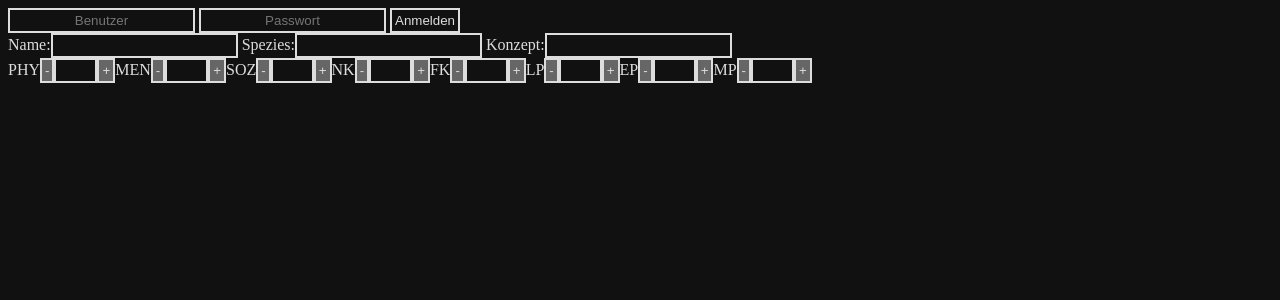
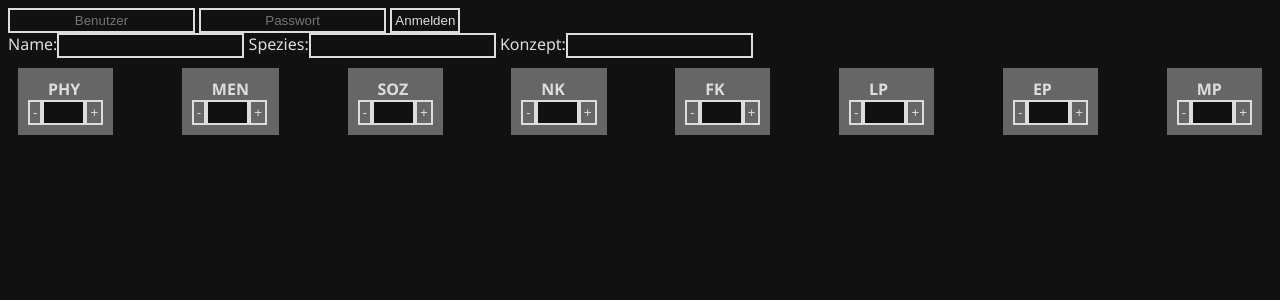
Before and after one commit to EricPoehlsen/TorweltenWeb, a PHP site: page /character.php in a window 1280 px wide. Shown: the top 300 px of the page. Run offline with PHP 8.4, Linux system fonts and the light colour scheme; data that the repository does not hold is empty; a stand-in replaces the project's code that opens the database connection.

Commit message:
Working on the CSS

```diff
--- a/character.php
+++ b/character.php
@@ -7,10 +7,16 @@ ini_set('display_errors', 1);
     // generate the attribute view
     function attribView($attr, $charid, $value) {
         $attr_upper = strtoupper($attr);
-        echo "<label for=\"$attr\">$attr_upper</label>";
+        echo "<div class=\"attr\">";
+        echo "<div>";
+        echo "<label class=\"attr\" for=\"$attr\">$attr_upper</label>";
+        echo "</div>";
+        echo "<div>";
         echo "<button onclick=\"updateAttrib('$attr','dec','$charid')\"> - </button>";
         echo "<input id=\"$attr\" size=\"2\" value=\"$value\"/>";
         echo "<button onclick=\"updateAttrib('$attr','inc','$charid')\"> + </button>";
+        echo "</div>";
+        echo "</div>";
     }
 
 
@@ -55,21 +61,14 @@ ini_set('display_errors', 1);
         <label for="species">Spezies:</label><input name="species" id="species" value="<?php echo $c["species"]; ?>"/>
         <label for="concept">Konzept:</label><input name="concept" id="concept" value="<?php echo $c["concept"]; ?>"/>
     </form>
+    <div class="attributes">
     <?php
     //display the attribute views for the attributes
     $attribs = array("phy", "men", "soz", "nk", "fk", "lp", "ep", "mp");
     foreach ($attribs as $attr) {
         attribView($attr, $c["charid"], $c[$attr]);
     }
-
     ?>
-
-
-
-
-
-
-
-
+    </div>
 </body>
 </html>
--- a/style.css
+++ b/style.css
@@ -9,6 +9,7 @@
 body {
     background: var(--black);
     color: var(--white);
+    font-family:'Segoe UI', Tahoma, Geneva, Verdana, sans-serif
 }
 
 input {
@@ -34,3 +35,25 @@ button:hover {
 a {
     color: var(--orange);
 }
+
+.attr {
+    background: var(--grey);
+    margin: 10px;
+    padding: 10px;
+}
+
+.attrsub {
+    width: 100%;
+}
+
+label.attr {
+    font-weight: bold;
+    text-align: center;
+}
+
+.attributes {
+    display: flex;
+    flex-direction: row;
+    justify-content: space-between;
+    align-items: stretch;
+}
```
